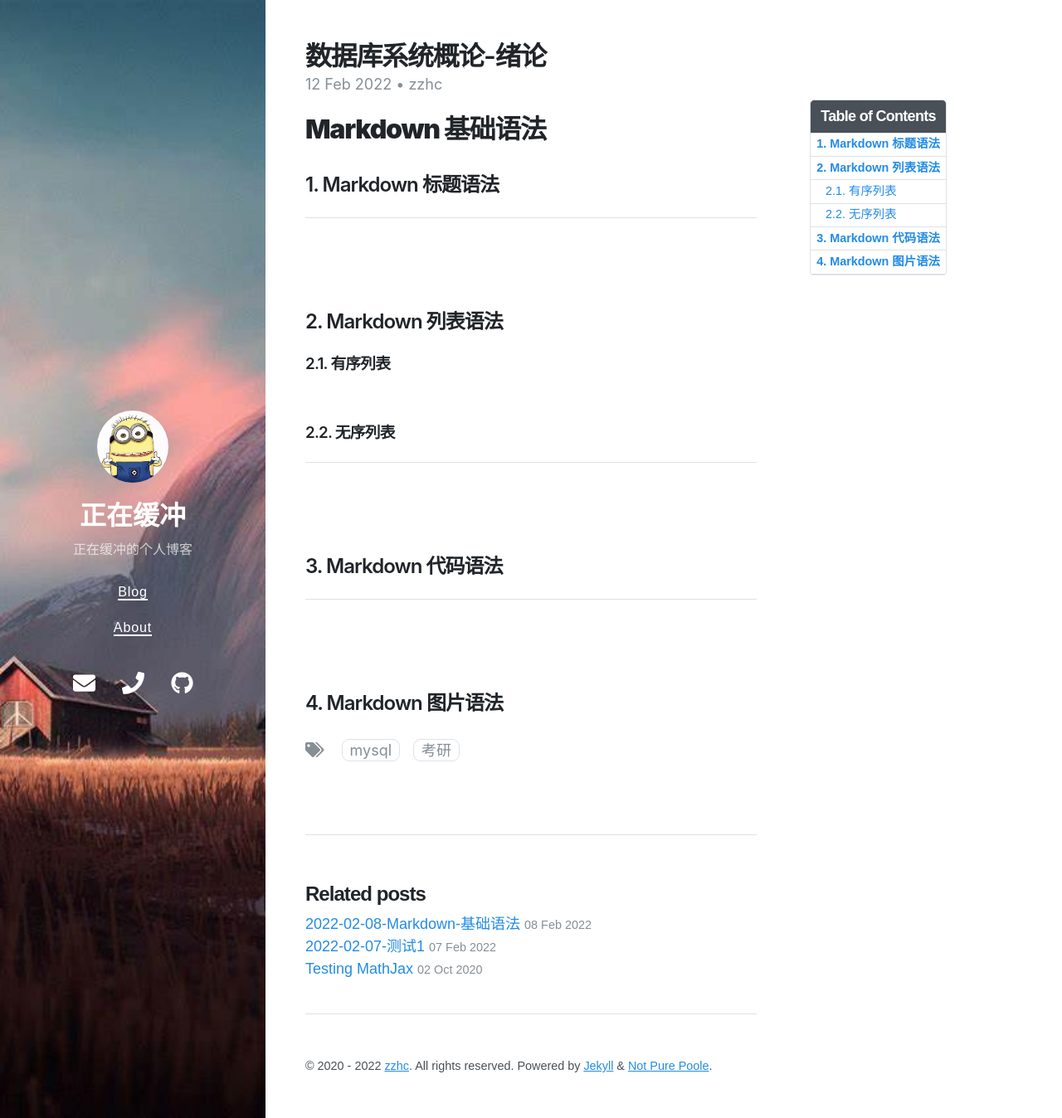
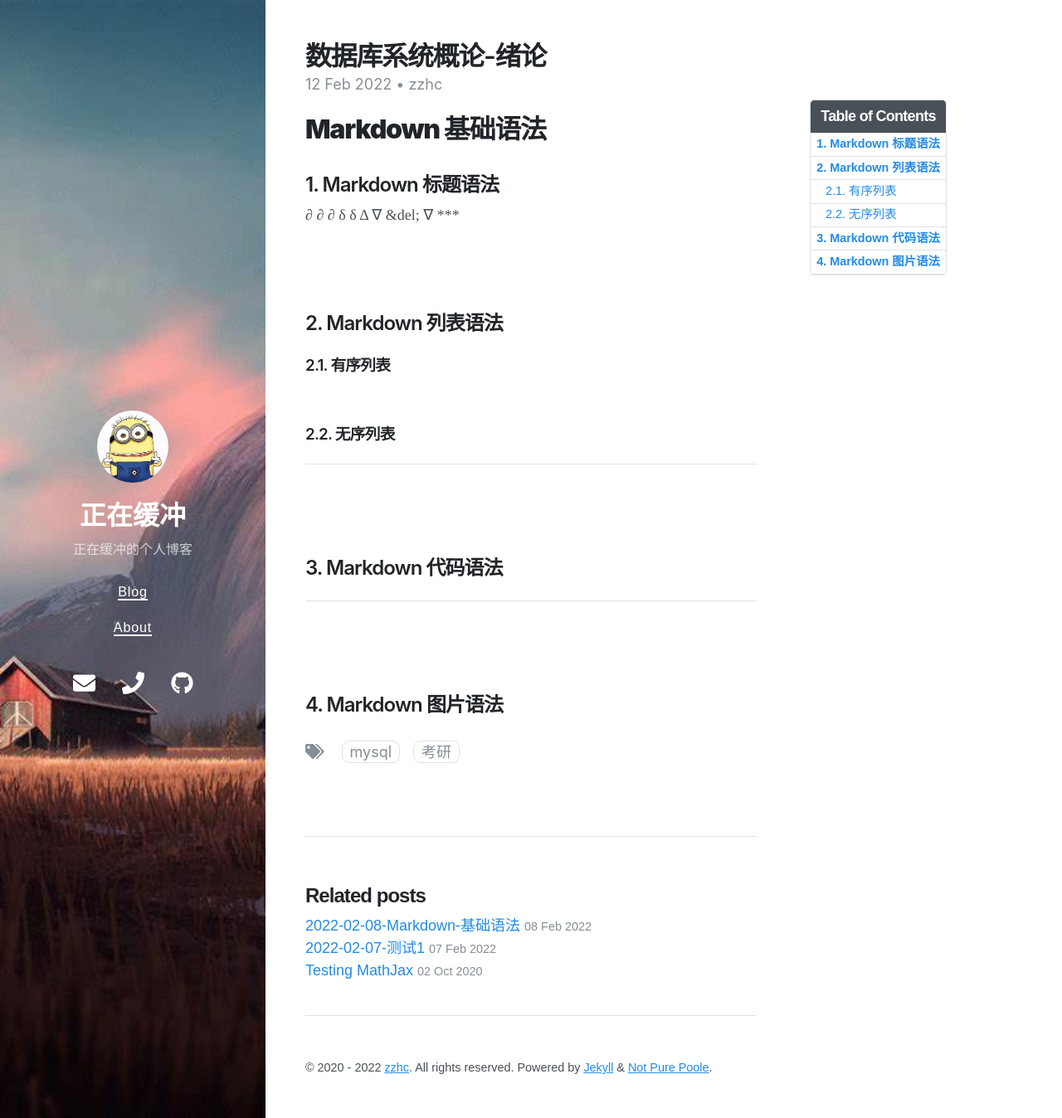
Before and after one commit to Zzhc3321/personal-blog.github.io, a Jekyll site: the page built from _posts/2022-02-12-数据库系统概论-绪论.md, in a window 1280 px wide and 1348 px high. Shown: the whole window at 83% size. Built offline with Jekyll 4.4.1, drawn with Linux system fonts in a browser that asks for light colours; nearby versions of some CDN libraries; some of the changed lines change nothing that is shown.

Commit message:
修改文件: _posts/2022-02-12-数据库系统概论-绪论.md

```diff
--- a/_posts/2022-02-12-数据库系统概论-绪论.md
+++ b/_posts/2022-02-12-数据库系统概论-绪论.md
@@ -12,7 +12,9 @@ author: zzhc
 
 
 ## 1. Markdown 标题语法
-
+∂	&part;	&#x2202;
+δ	&delta;	&#x0394;
+∇	&del; &#x2207;
 ***
 
 <br>
```
